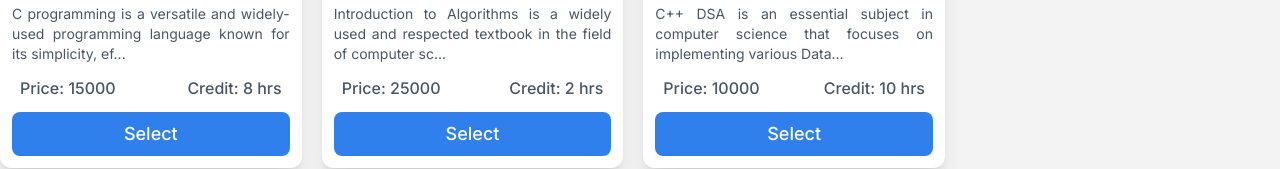
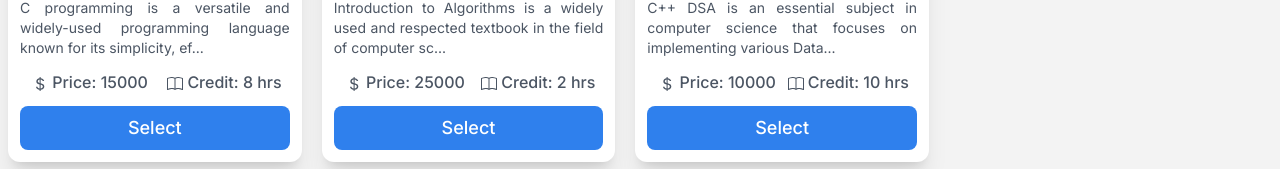
Before and after one commit to shahinsadik/course-registration, a React (Vite) app: page / in a window 1280 px wide. Shown: the part 344-513 px from the top of the page. Built offline with nearby package versions, Linux system fonts and the light colour scheme.

Commit message:
total price added

```diff
--- a/package.json
+++ b/package.json
@@ -12,7 +12,9 @@
   "dependencies": {
     "react": "^18.2.0",
     "react-dom": "^18.2.0",
-    "react-icons": "^4.11.0"
+    "react-icons": "^4.11.0",
+    "react-toastify": "^9.1.3",
+    "toastr": "^2.1.4"
   },
   "devDependencies": {
     "@types/react": "^18.2.15",
--- a/src/App.jsx
+++ b/src/App.jsx
@@ -1,6 +1,7 @@
 // import { useEffect, useState } from 'react'
 import './App.css'
 import Home from './Components/Home/Home'
+
 
 
 function App() {
--- a/src/Components/Card/Card.jsx
+++ b/src/Components/Card/Card.jsx
@@ -1,7 +1,6 @@
 /* eslint-disable react/prop-types */
 /* eslint-disable no-unused-vars */
 import React from "react";
-
 const Card = ({ cart, remaining,totalTime,totalPrice }) => {
   return (
     <div>
--- a/src/Components/Home/Home.jsx
+++ b/src/Components/Home/Home.jsx
@@ -2,6 +2,9 @@
 /* eslint-disable no-unused-vars */
 import React, { useEffect, useState } from "react";
 import Card from "../Card/Card";
+import { BsCurrencyDollar, BsBook } from 'react-icons/bs';
+import { ToastContainer, toast } from 'react-toastify';
+import 'react-toastify/dist/ReactToastify.css';
 
 
 const Home = () => {
@@ -21,7 +24,16 @@
     let count = registration.reading_time;
     let prices = registration.price
     if (isExist) {
-      return alert(`Already "${registration.title}" is selected in the cart.`);
+      return toast.warn('Already Selected', {
+        position: "top-right",
+        autoClose: 5000,
+        hideProgressBar: false,
+        closeOnClick: true,
+        pauseOnHover: true,
+        draggable: true,
+        progress: undefined,
+        theme: "light",
+        });
     }
     else {
       cart.forEach((registration)=>{
@@ -34,7 +46,16 @@
 
       const totalRemaining = 20 - count
       if(totalTime>=20){
-        return alert("Credit Hour Remaining Now 0 hrs")
+        return toast.warn('Exist Your Credit Hour', {
+          position: "top-right",
+          autoClose: 5000,
+          hideProgressBar: false,
+          closeOnClick: true,
+          pauseOnHover: true,
+          draggable: true,
+          progress: undefined,
+          theme: "light",
+          });
       }
       setTotalPrice(prices);
       setTotalTime(count)
@@ -50,8 +71,8 @@
     <div>
       <h1 className="text-3xl my-5 font-bold text-center">Course Registration</h1>
       <div>
-        <div className="flex gap-5">
-        <div className="grid grid-cols-1 lg:grid-cols-3 w-3/4 gap-5">
+        <div className="flex lg:flex-row flex-col gap-5">
+        <div className="grid grid-cols-1 lg:grid-cols-3 lg:w-3/4 gap-5 mx-2">
             {
                allRegistration.map(registration=>
                <div key={registration.id} className="bg-white shadow-xl  rounded-xl p-3">
@@ -71,18 +92,19 @@
                      {registration.description}
                    </p>
                    <div className="flex justify-between text-gray-600 font-medium  px-2 my-3">
-                     <p>Price: {registration.price}</p>
-                     <p className="">Credit: {registration.reading_time} hrs</p>
+                     <p><BsCurrencyDollar className="inline ml-1"></BsCurrencyDollar> Price: {registration.price}</p>
+                     <p className=""><BsBook className="inline mr-1"></BsBook>Credit: {registration.reading_time} hrs</p>
                    </div>
                    <button onClick={()=>handleRegistration(registration)} className="bg-[#2F80ED] text-lg font-medium p-2 rounded-lg w-full text-white">
                      Select
-                   </button>
+                   </button><ToastContainer />
                  </div>
                </div>
                )
               }
+
             </div>
-          <div className=" w-1/4">
+          <div className=" mx-2 lg:w-1/4 mb-3">
 
             <div className="bg-white shadow-xl  rounded-xl p-3">
             <Card
```
Also changed, not shown: 2 other files (tests, documents, lock files or other folders).
